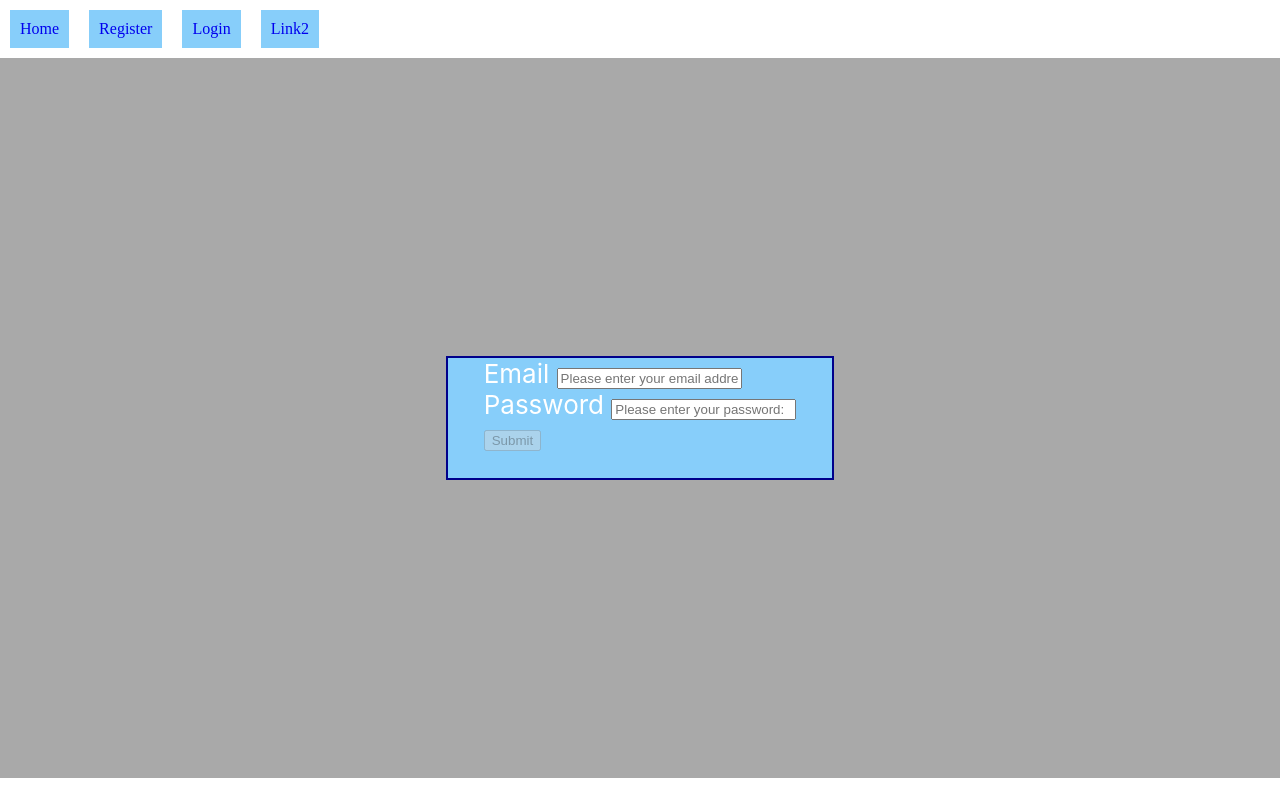
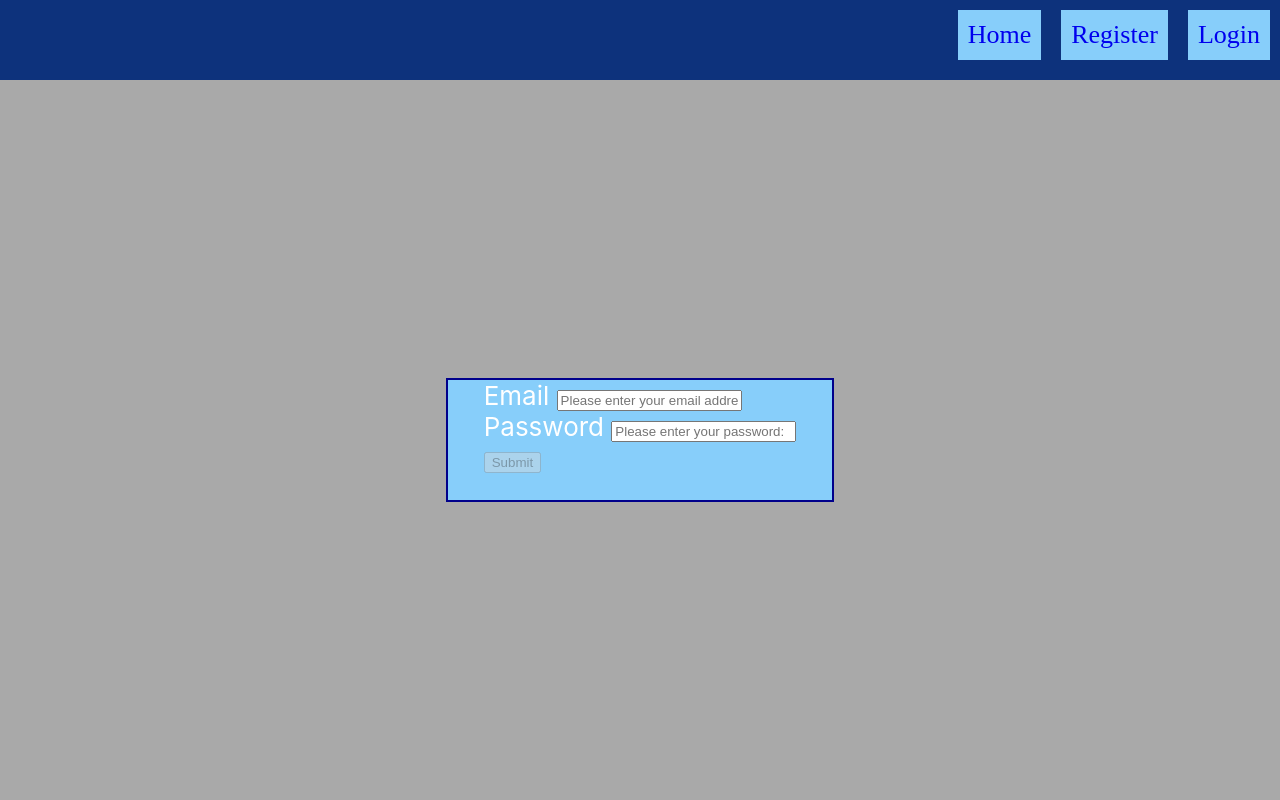
Before and after one commit to AdamKuborcik/afp_404, a React (Create React App) app in the folder frontend/: page /login in a window 1280 px wide. Built offline with nearby package versions, Linux system fonts and the light colour scheme.

Commit message:
NavBar megjelenés szerkesztése

```diff
--- a/frontend/src/components/elements/NavBar.js
+++ b/frontend/src/components/elements/NavBar.js
@@ -5,14 +5,15 @@ class NavBar extends React.Component
 {
     render() {
         return(
+            <header  className="App-header">
             <Navbar className="navbar">
                 <Nav>
                     <Nav.Link className="navlink" href="/">Home</Nav.Link>
                     <Nav.Link className="navlink" href="/register">Register</Nav.Link>
                     <Nav.Link className="navlink" href="/login">Login</Nav.Link>
-                    <Nav.Link className="navlink" href="#link2">Link2</Nav.Link>
                 </Nav>
             </Navbar>
+            </header>
         )
 
     }
```
